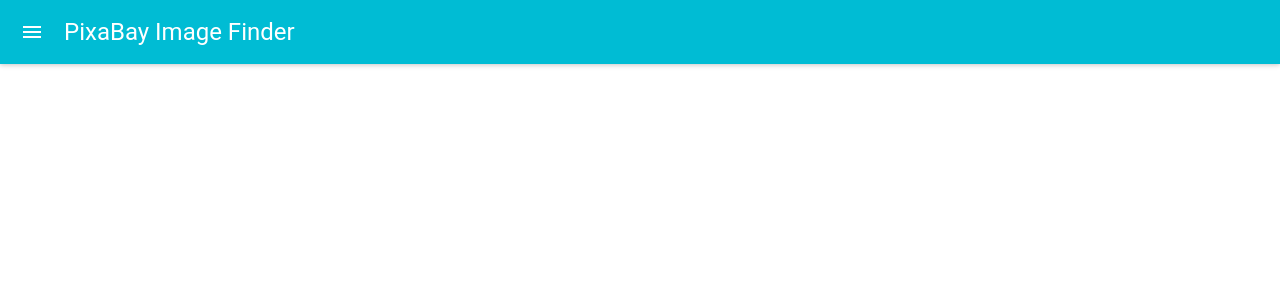
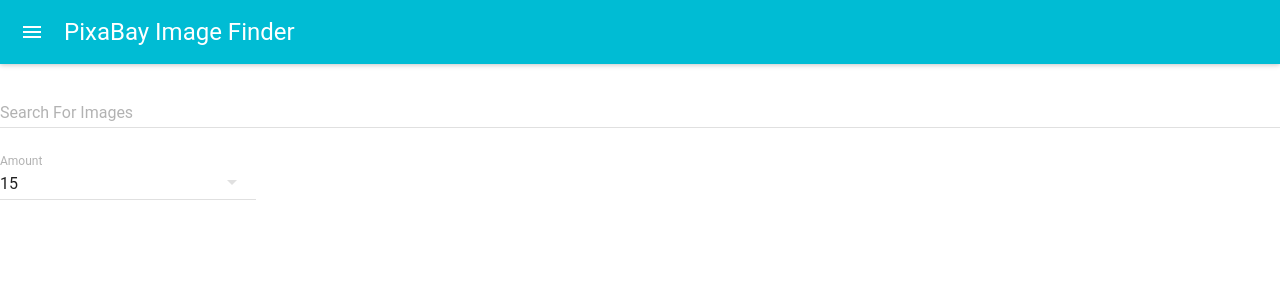
Before and after one commit to blackeagle94/searchimagepixabay, a React (Create React App) app: page / in a window 1280 px wide. Shown: the top 300 px of the page. Built offline with nearby package versions, Linux system fonts and the light colour scheme.

Commit message:
created search.js and filled inside

```diff
--- a/src/App.js
+++ b/src/App.js
@@ -2,6 +2,7 @@
 import React from 'react';
 import './App.css';
 import NavBar from './components/Navbar/NavBar';
+import Search from './components/search/Search';
 
 class App extends React.Component {
 	render() {
@@ -9,6 +10,7 @@
 			<MuiThemeProvider>
 				<div>
 					<NavBar />
+          <Search />
 				</div>
 			</MuiThemeProvider>
 		);
--- a/src/components/search/Search.js
+++ b/src/components/search/Search.js
@@ -0,0 +1,49 @@
+import axios from 'axios'
+import { MenuItem, SelectField, TextField } from 'material-ui'
+import React, { Component } from 'react'
+
+
+class Search extends Component {
+
+    state ={
+        searchText: '',
+        amount: 15,
+        apiUrl: 'https://pixabay.com/api',
+        apiKey: '19985939-99995666083f586fd5dd05378',
+        images: []
+    }
+
+    onTextChange = e => {
+        this.setState({...this.state, [e.target.name]: e.target.value}, () => {
+            axios.get(`${this.state.apiUrl}/?key=${this.state.apiKey}&q=${this.state.searchText}&image_type=photo&per_page=${this.state.amount}&safesearch=true`)
+            .then(res => this.setState({...this.state, images: res.data.hits}))
+            .catch(err => console.log(err))
+        })
+    }
+
+    onAmountChange = (e, index, value) => this.setState({...this.state, amount: value})
+
+    render() {
+        console.log(this.state.images)
+        return (
+            <div>
+                <TextField name="searchText" value={this.state.searchText} onChange={this.onTextChange} floatingLabelText="Search For Images" fullWidth={true}/>
+                <br />
+                <SelectField
+                name="amount"
+                floatingLabelText="Amount"
+                value={this.state.amount}
+                onChange={this.onAmountChange}
+                >
+                <MenuItem value={5} primaryText="5"/>
+                <MenuItem value={10} primaryText="10"/>
+                <MenuItem value={15} primaryText="15"/>
+                <MenuItem value={30} primaryText="30"/>
+                <MenuItem value={50} primaryText="50"/>
+                </SelectField>
+            </div>
+        )
+    }
+}
+
+export default Search
```
Also changed, not shown: 1 other file (tests, documents, lock files or other folders).
